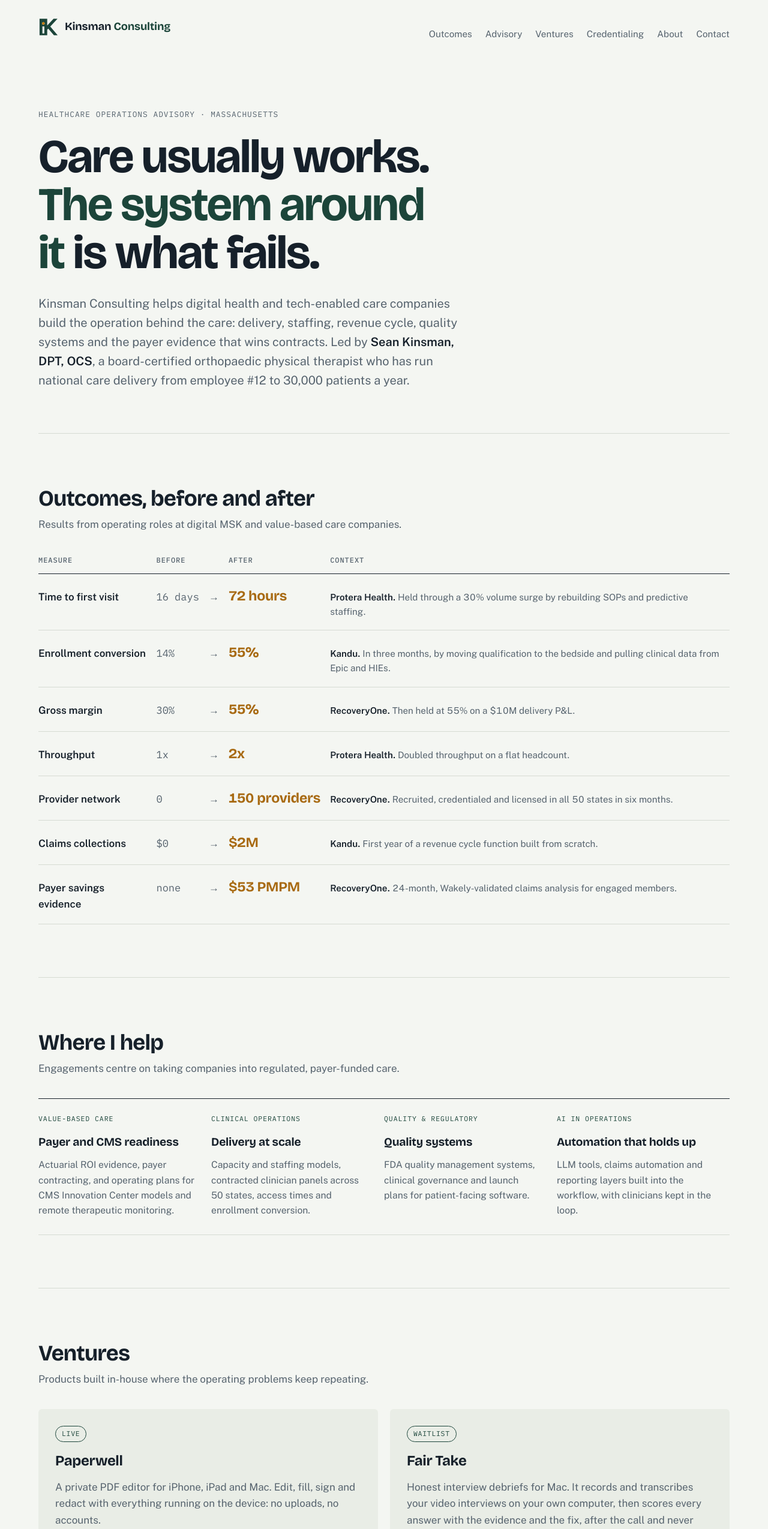
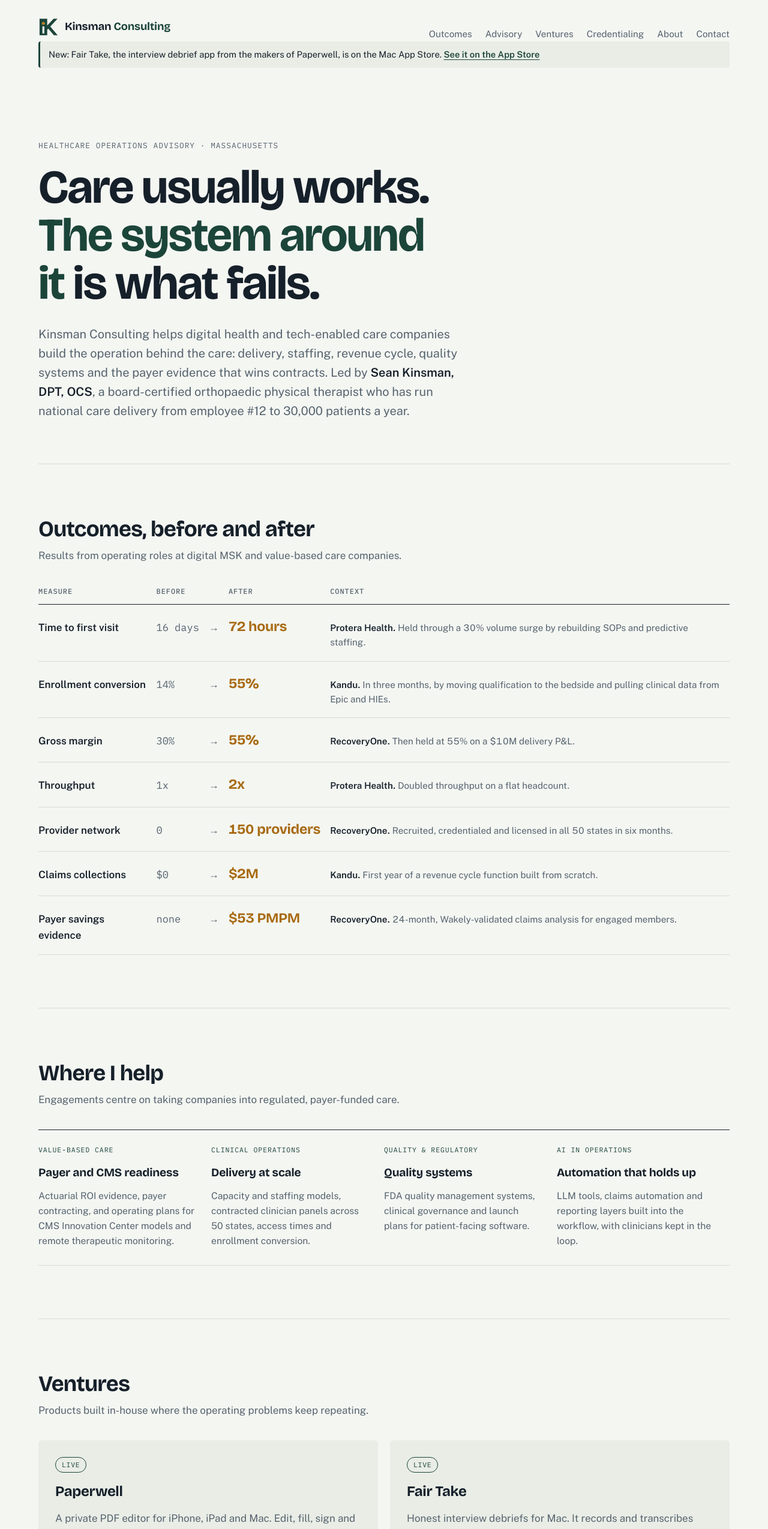
Before and after one commit to kinsmanrehab/kinsmanconsultings-site, a plain HTML site: page index.html in a window 1280 px wide. Shown: the top 2549 px of the page at 60% size. Drawn offline with nearby package versions, Linux system fonts and the light colour scheme.

Commit message:
Homepage: Fair Take is on the Mac App Store (banner; venture card Live with App Store link). Sean's yes, A-1124-01
Co-Authored-By: Claude Opus 5.5 <noreply@anthropic.com>
Claude-Session: https://claude.ai/code/session_01CeFM3J8DtwkpMRJDnZN4DS

```diff
--- a/index.html
+++ b/index.html
@@ -100,6 +100,8 @@ h2 { font-family: var(--display); font-weight: 700; font-size: clamp(1.6rem, 3vw
 .venture p { margin: 0; color: var(--muted); }
 .status { align-self: flex-start; font-family: var(--mono); font-size: 0.72rem; letter-spacing: 0.06em; text-transform: uppercase; color: var(--pine); border: 1px solid var(--pine); border-radius: 999px; padding: 3px 10px; }
 .fine { font-size: 0.85rem; color: var(--muted); }
+.newsbar { margin: 0 0 8px; padding: 10px 14px; background: var(--panel); border-left: 3px solid var(--pine); border-radius: 4px; font-size: 0.92rem; }
+.newsbar a { color: var(--pine); font-weight: 600; }
 
 /* About */
 .about { display: grid; grid-template-columns: repeat(auto-fit, minmax(min(100%, 20rem), 1fr)); gap: 40px; }
@@ -146,6 +148,8 @@ footer { padding-block: 32px 48px; display: flex; flex-wrap: wrap; gap: 8px 24px
       <a href="#contact">Contact</a>
     </nav>
   </header>
+
+  <p class="newsbar">New: Fair Take, the interview debrief app from the makers of Paperwell, is on the Mac App Store. <a href="https://apps.apple.com/us/app/fair-take-interview-debrief/id6821401711">See it on the App Store</a></p>
 
   <div class="hero">
     <p class="eyebrow">Healthcare operations advisory · Massachusetts</p>
@@ -200,10 +204,10 @@ footer { padding-block: 32px 48px; display: flex; flex-wrap: wrap; gap: 8px 24px
         <p class="fine"><a href="https://getpaperwell.com">getpaperwell.com</a></p>
       </article>
       <article class="venture">
-        <span class="status">Waitlist</span>
+        <span class="status">Live</span>
         <h3>Fair Take</h3>
         <p>Honest interview debriefs for Mac. It records and transcribes your video interviews on your own computer, then scores every answer with the evidence and the fix, after the call and never during it.</p>
-        <p class="fine"><a href="https://getpaperwell.com/fairtake/">getpaperwell.com/fairtake</a></p>
+        <p class="fine"><a href="https://apps.apple.com/us/app/fair-take-interview-debrief/id6821401711">Mac App Store</a> · <a href="https://getpaperwell.com/fairtake/">getpaperwell.com/fairtake</a></p>
       </article>
       <article class="venture">
         <span class="status">In development</span>
```
